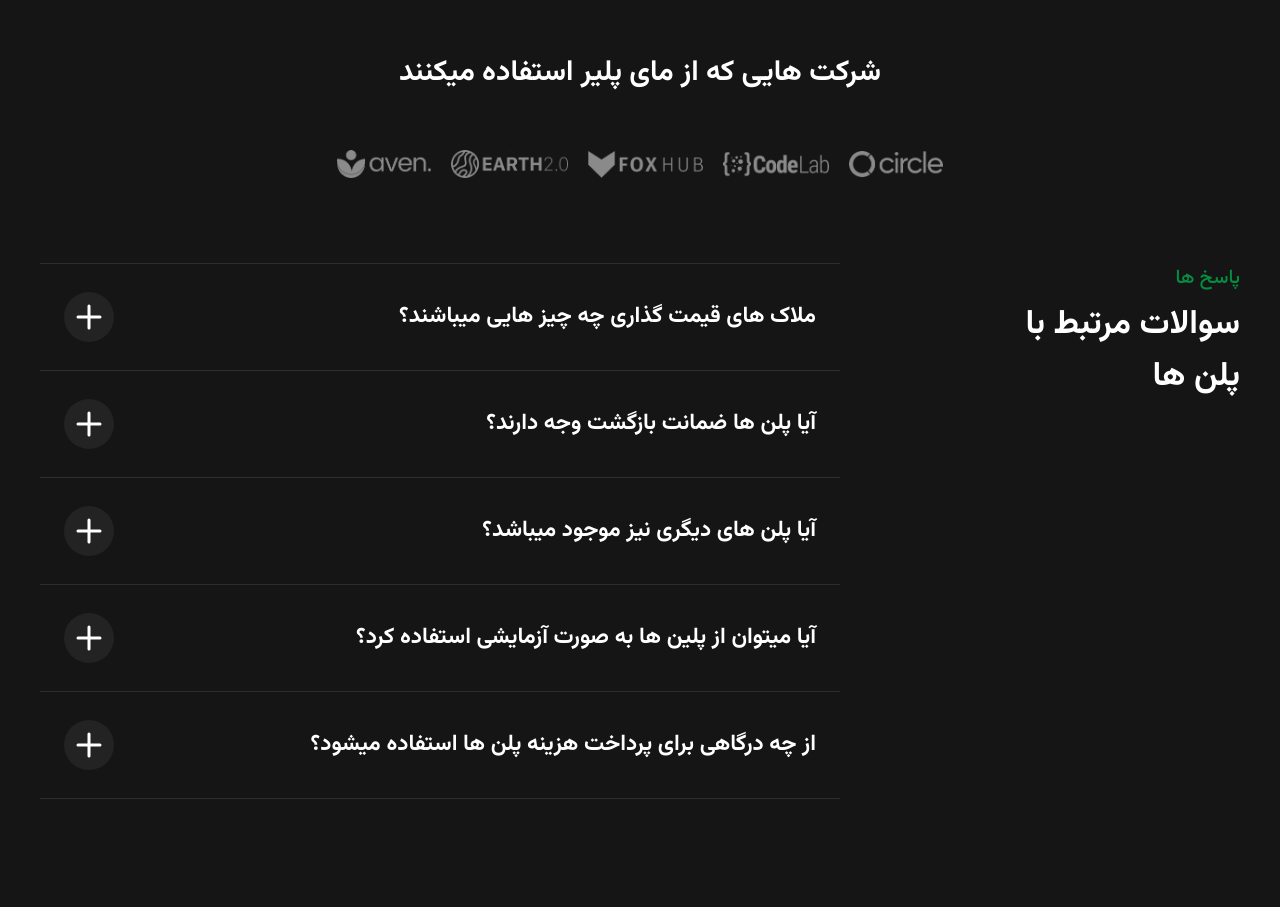
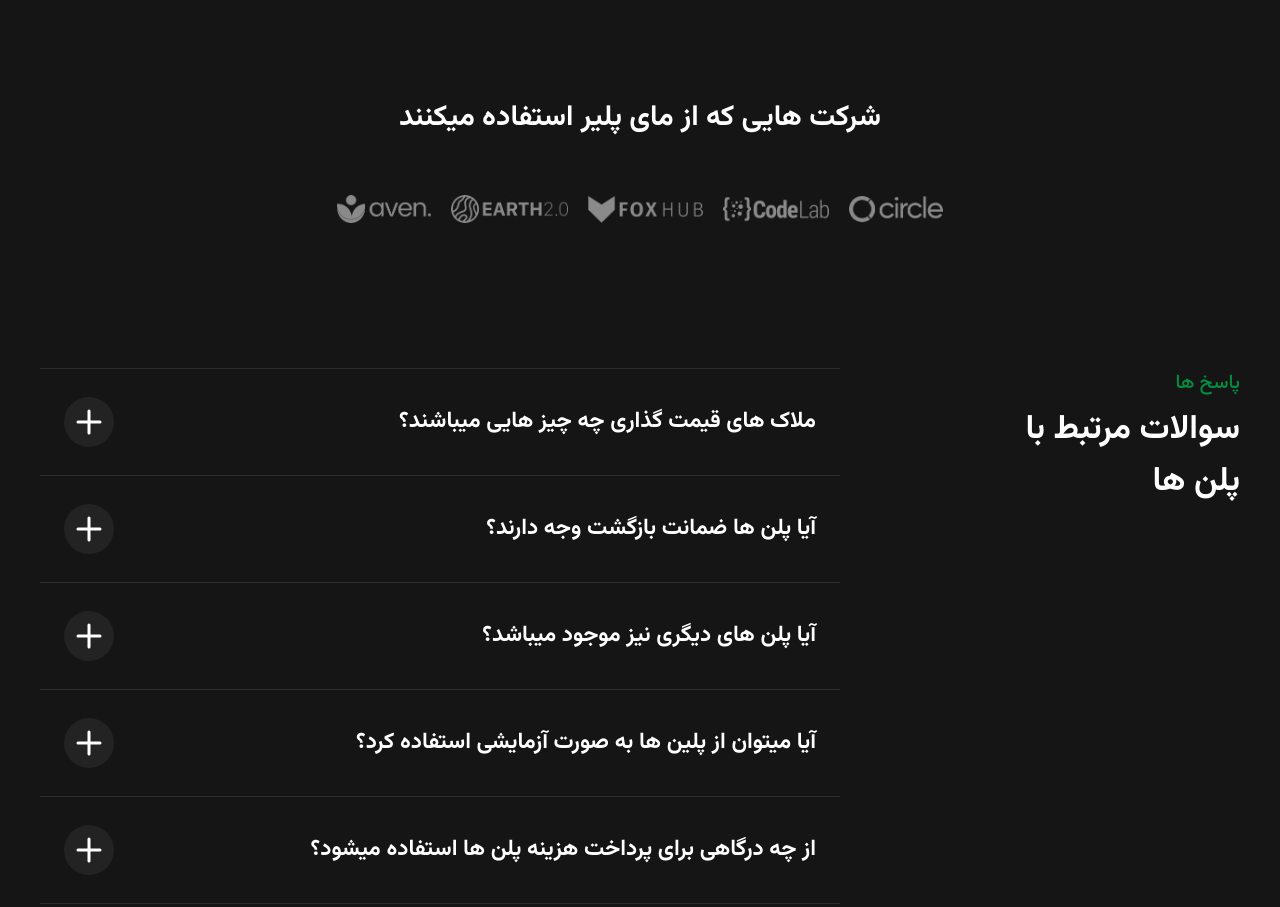
Before and after one commit to Amin-Ansari/My-player, a plain HTML site: page pages/pricing.html in a window 1280 px wide. Shown: the part 930-1837 px from the top of the page. Drawn offline with Linux system fonts and the light colour scheme.

Commit message:
The margin of companies and accordion is fixed

```diff
--- a/pages/pricing.html
+++ b/pages/pricing.html
@@ -309,7 +309,7 @@
           </li>
         </ul>
       </div>
-        <div class="companies dis-flex feature-padd">
+        <div class="companies dis-flex margin-top-bottom-45 feature-padd">
           <h5 class="companies-title">شرکت هایی که از مای پلیر استفاده میکنند</h5>
           <img
             class="company-img margin-top-bottom-10 margin-right-left-10 margin-top-bottom-8"
@@ -338,7 +338,7 @@
           />
         </div>
         <div class="accordion-section acc-padd dis-grid grid-columns margin-top-bottom-20">
-          <div class="accordion-heading xs-span-12 sm-span-12 md-span-12 lg-span-4 padd-top-botom-55">
+          <div class="accordion-heading xs-span-12 sm-span-12 md-span-12 lg-span-4 padd-top-botom-70">
             <span class="green-span answers-span">
               پاسخ ها
             </span>
@@ -346,7 +346,7 @@
               سوالات مرتبط با پلن ها
             </h4>
           </div>
-          <div class="questions-container xs-span-12 sm-span-12 md-span-12 lg-span-8 padd-top-botom-55">
+          <div class="questions-container sm-span-12 md-span-12 lg-span-8 padd-top-botom-70 xs-span-12">
             <ul class="questions-list">
               <li class="question">
                 <h6 class="question-title question-padd dis-flex">
```
